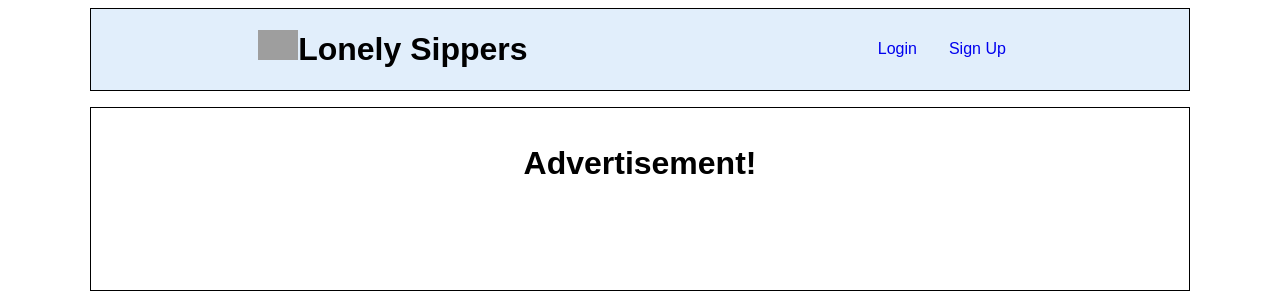
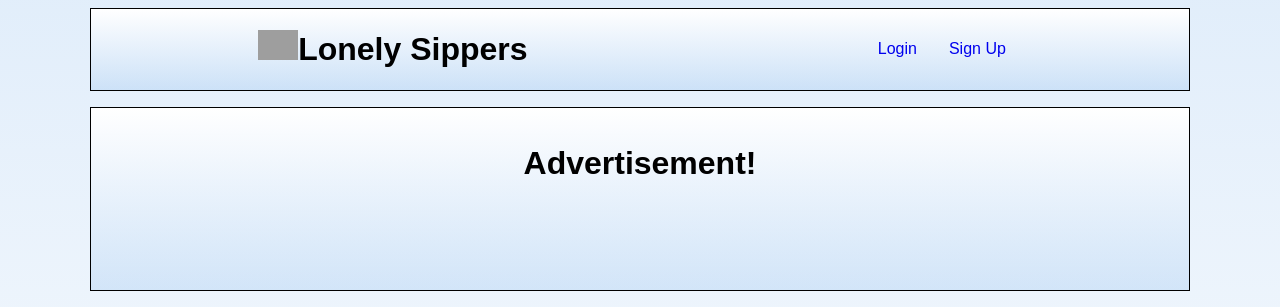
Before and after one commit to Lonely-Sippers/lonely-sippers, a React app: page /signup in a window 1280 px wide. Shown: the top 307 px of the page. Built offline with nearby package versions, Linux system fonts and the light colour scheme; no server answers; grey boxes are pictures that could not be loaded.

Commit message:
more css! probably too many fades lol

```diff
--- a/public/style.css
+++ b/public/style.css
@@ -5,11 +5,16 @@
   padding: 0 2rem;
 }
 
+body {
+  background: linear-gradient(to top, white 0%, rgba(108, 169, 233, 0.2));
+  height: 100vh;
+}
+
 .nav {
   display: flex;
   justify-content: space-around;
   align-items: center;
-  background-color: rgba(108, 169, 233, 0.2);
+  background: linear-gradient(to bottom, white 0%, rgba(108, 169, 233, 0.2));
 }
 
 .margin {
@@ -37,7 +42,7 @@
   height: auto;
   padding: 1rem;
   justify-content: space-around;
-  background-color: rgba(108, 169, 233, 0.2);
+  background: linear-gradient(to bottom, white 0%, rgba(108, 169, 233, 0.2));
 }
 
 .backgroundWhite {
@@ -63,11 +68,12 @@
 
 .card {
   box-shadow: 2px 2px 2px 1px rgba(0, 0, 0, 0.3);
-  background-color: rgba(108, 169, 233, 0.2);
+  background: linear-gradient(to bottom, white 0%, rgba(108, 169, 233, 0.2));
 }
 #advert {
   text-align: center;
   height: 150px;
+  background: linear-gradient(to bottom, white 0%, rgba(108, 169, 233, 0.2));
 }
 
 body {
```
